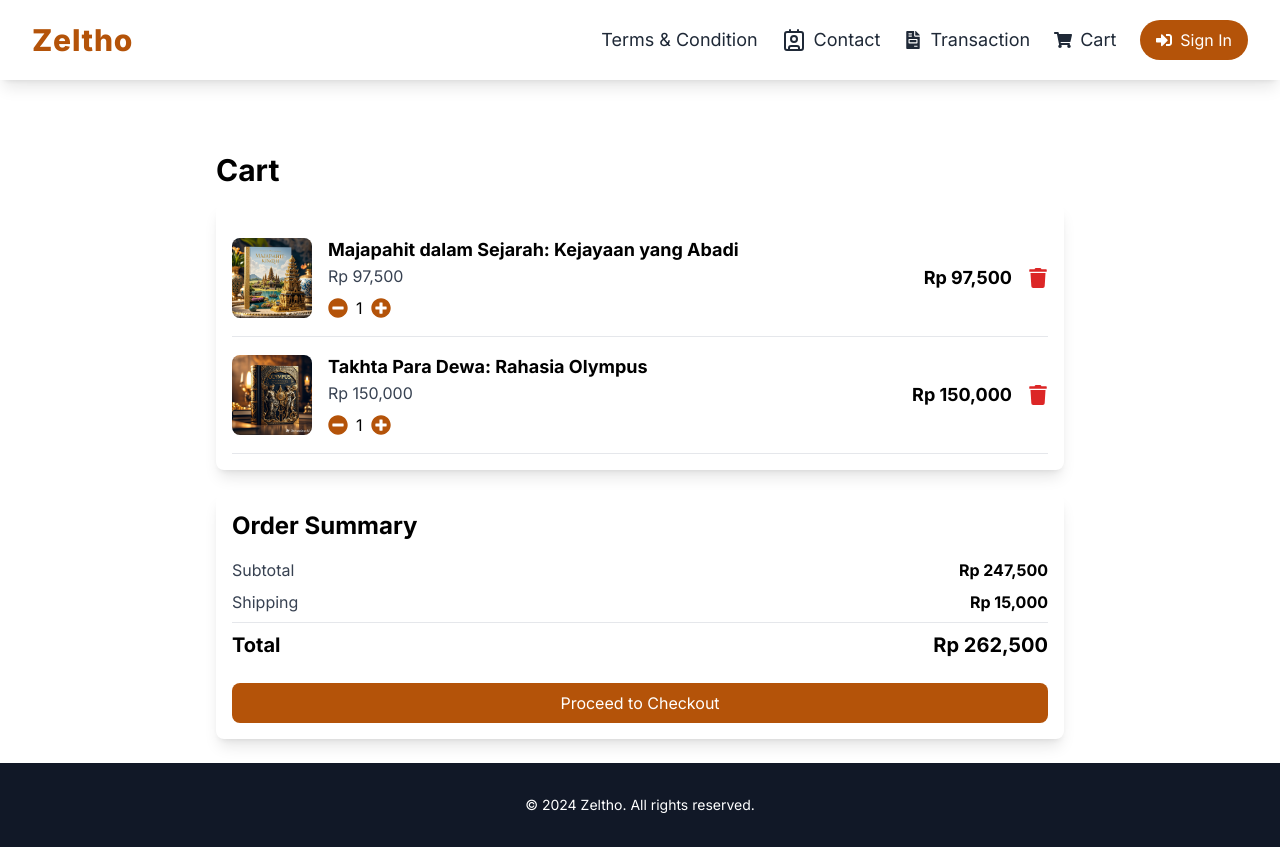
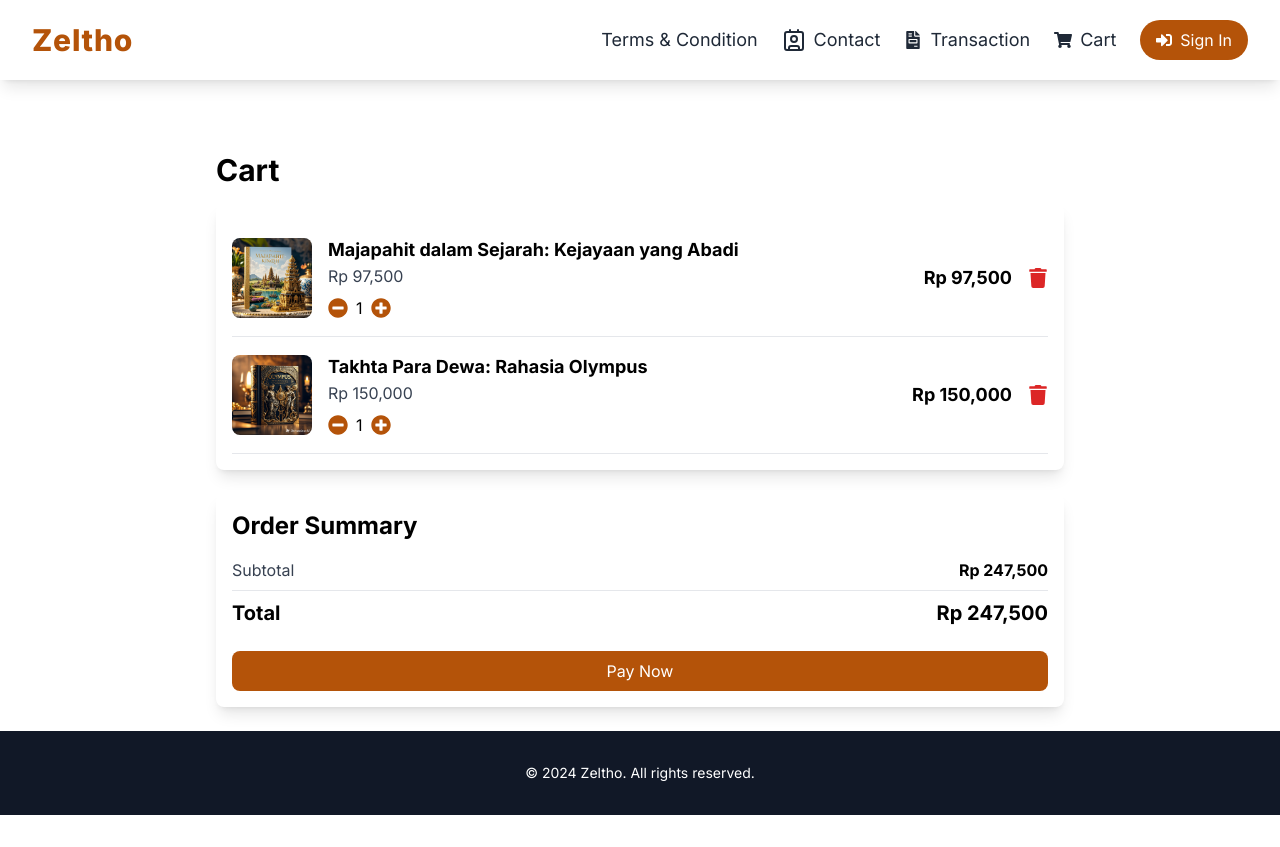
Before and after one commit to alfyadinata/NextJs-Marketplace, a Next.js app: page /cart in a window 1280 px wide. After the commit the page ends 815 px from the top, so only its background shows below. Built offline with nearby package versions, Linux system fonts and the light colour scheme.

Commit message:
fix: cart

```diff
--- a/src/app/cart/page.tsx
+++ b/src/app/cart/page.tsx
@@ -118,16 +118,12 @@ const CartPage: React.FC = () => {
                 Rp {calculateTotal().toLocaleString()}
               </p>
             </div>
-            <div className="flex justify-between mb-2">
-              <p className="text-gray-700">Shipping</p>
-              <p className="font-bold">Rp 15,000</p>
-            </div>
             <div className="flex justify-between text-xl font-bold border-t pt-2">
               <p>Total</p>
-              <p>Rp {(calculateTotal() + 15000).toLocaleString()}</p>
+              <p>Rp {calculateTotal().toLocaleString()}</p>
             </div>
             <button className="mt-6 w-full bg-amber-700 text-white py-2 rounded-lg hover:bg-amber-800 transition">
-              Proceed to Checkout
+              Pay Now
             </button>
           </div>
         </>
```
